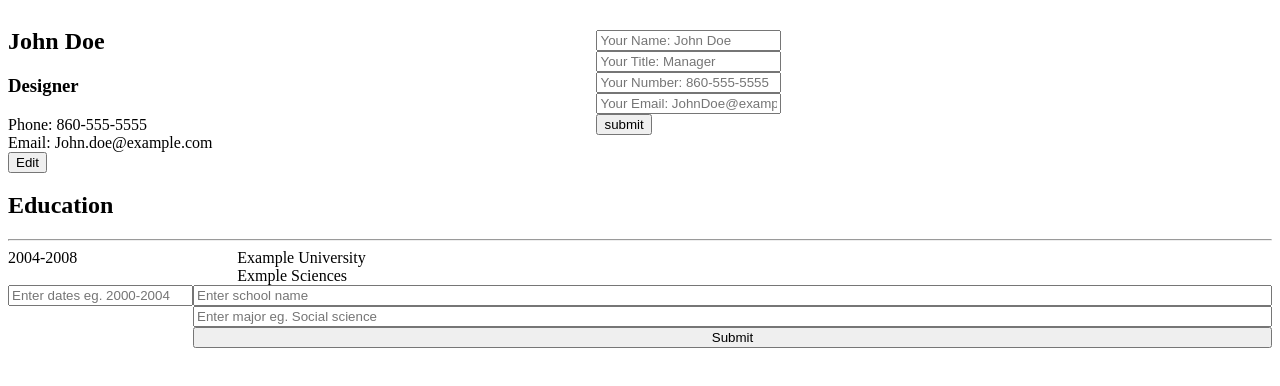
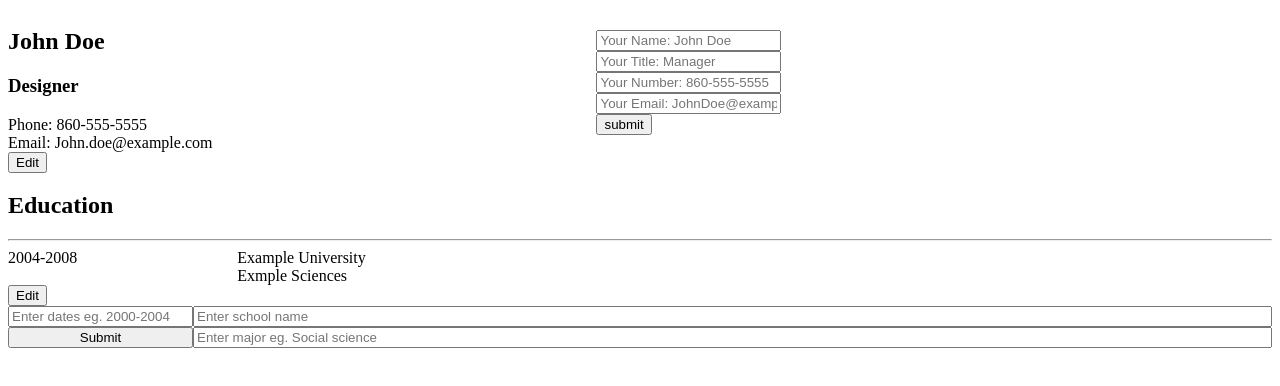
Before and after one commit to kmakai/Odin-cv-project, a React (Create React App) app: page / in a window 1280 px wide. Shown: the top 386 px of the page. Built offline with nearby package versions, Linux system fonts and the light colour scheme.

Commit message:
2 files modified

```diff
--- a/src/components/Education.js
+++ b/src/components/Education.js
@@ -8,7 +8,8 @@ class Education extends Component {
 
   render() {
     const { entries } = this.props;
-    return <div className="entry">{entries.map((entry) => <div> <span>{entry.dates}</span> <span>{entry.schoolName}</span> <span>{entry.major}</span></div>)}</div>;
+    return <div className="entry">{entries.map((entry) => <div> <span>{entry.dates}</span> <span>{entry.schoolName}</span> <span>{entry.major}</span></div>)}
+    <button>Edit</button></div>;
   }
 }
 
--- a/src/styles/edu.css
+++ b/src/styles/edu.css
@@ -38,7 +38,7 @@
   grid-row: 2 / 3;
 }
 
-.edu-form button {
+/* .edu-form button {
   grid-column: 2 / -1;
   grid-row: 3 / -1;
-}
+} */
```
